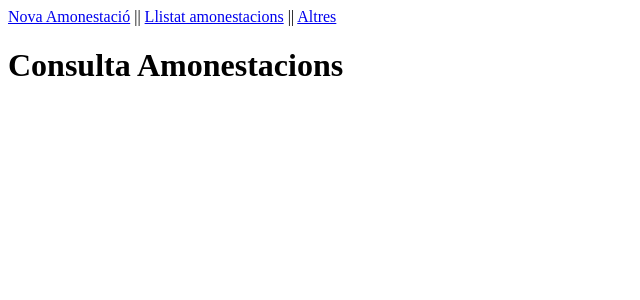
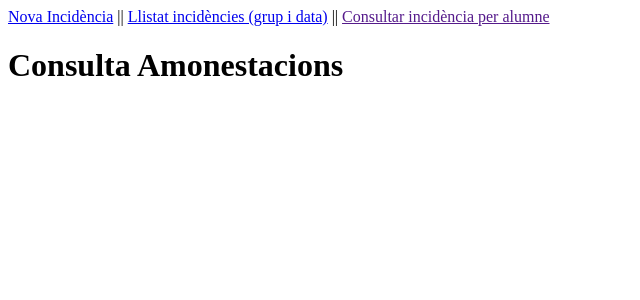
Before and after one commit to pnegre/amonestacions, a Django app: template templates/amonestacions/consulta.html in a window 1280 px wide. Shown: the top 300 px of the page, without its empty margins (0-640 px from the left). Run offline with Django 3.2, Linux system fonts and the light colour scheme; the template is opened without the code that fills it, so the values that code supplies are empty.

Commit message:
anem fent...

```diff
--- a/templates/amonestacions/base.html
+++ b/templates/amonestacions/base.html
@@ -23,9 +23,9 @@
 
 <div>
 
-<a href="/amonestacions/">Nova Amonestació</a> ||
-<a href="/amonestacions/consulta/">Llistat amonestacions</a> ||
-<a href="/amonestacions/altres/">Altres</a>
+<a href="/amonestacions/">Nova Incidència</a> ||
+<a href="/amonestacions/consultagrup/">Llistat incidències (grup i data)</a> ||
+<a href="">Consultar incidència per alumne</a>
 
 </div>
 
--- a/templates/amonestacions/consulta.html
+++ b/templates/amonestacions/consulta.html
@@ -18,11 +18,9 @@ $(document).ready(function() {
 		firstDay: 1
 	} );
 
-// 	$('.t1').next().toggle();
-
-	$('.t1').click(function() {
-		$(this).next().toggle();
-	});
+// 	$('.t1').click(function() {
+// 		$(this).next().toggle();
+// 	});
 
 });
 
@@ -35,9 +33,9 @@ $(document).ready(function() {
 		display: none;
 	}
 
-	.t1 > td:first-child {
+/*	.t1 > td:first-child {
 		cursor: pointer;
-	}
+	}*/
 
 </style>
 
@@ -66,7 +64,7 @@ $(document).ready(function() {
 {% for a in amonList %}
 
 	<tr class="t1">
-	<td> {{ a.alumne }} </td>
+	<td> <a href="/amonestacions/veureAlumne/{{ a.alumne.expedient }}">{{ a.alumne }}</a> </td>
 	<td> {{ a.dataHora|date:"d / m / Y" }} </td>
 	<td> {{ a.alumne.grup }} </td>
 	<td> {{ a.gravetat.nom }} </td>
--- a/templates/amonestacions/novaAmon.html
+++ b/templates/amonestacions/novaAmon.html
@@ -52,7 +52,7 @@ div.autosuggest ul {
 
 {% block body %}
 
-<h1> Nova Amonestació </h1>
+<h1> Nova Incidència </h1>
 
 {% if ok %}
 
--- a/urls.py
+++ b/urls.py
@@ -5,8 +5,9 @@ from django.conf.urls.defaults import *
 urlpatterns = patterns('',
 
 	(r'^$', 'amonestacions.views.novaAmon'),
-	(r'^consulta/$', 'amonestacions.views.consultaAmon'),
+	(r'^consultagrup/$', 'amonestacions.views.consultaAmon'),
 
 	(r'^llistaAlumnes/$', 'amonestacions.ajax.llistaAlumnes'),
 
+	(r'^veureAlumne/(?P<alumne_exp>\d+)$', 'amonestacions.views.veureAlumne', {}, "veure-alumne"),
 )
```
Also changed, not shown: templates/amonestacions/alumne.html (added, +47 -0 lines), views.py (+15 -0 lines).
